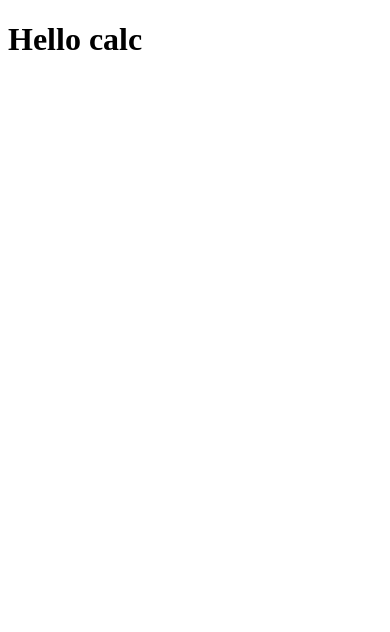
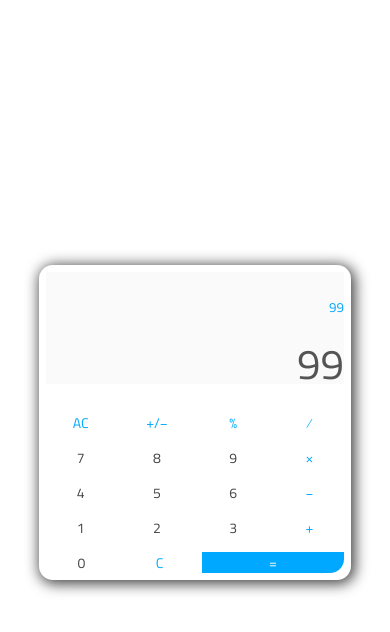
Before and after one commit to ladeirakelwin/criptodev-calc, a React (Create React App) app: page / in a window 390 px wide. Shown: the top 632 px of the page. Built offline with nearby package versions, Linux system fonts and the light colour scheme.

Commit message:
base visual pronta e responsiva

```diff
--- a/package.json
+++ b/package.json
@@ -13,6 +13,7 @@
     "react": "^18.0.0",
     "react-dom": "^18.0.0",
     "react-scripts": "5.0.1",
+    "styled-components": "^5.3.5",
     "typescript": "^4.4.2",
     "web-vitals": "^2.1.0"
   },
@@ -39,5 +40,8 @@
       "last 1 firefox version",
       "last 1 safari version"
     ]
+  },
+  "devDependencies": {
+    "@types/styled-components": "^5.1.25"
   }
 }
--- a/public/index.html
+++ b/public/index.html
@@ -1,43 +1,20 @@
 <!DOCTYPE html>
 <html lang="en">
-  <head>
-    <meta charset="utf-8" />
-    <link rel="icon" href="%PUBLIC_URL%/favicon.ico" />
-    <meta name="viewport" content="width=device-width, initial-scale=1" />
-    <meta name="theme-color" content="#000000" />
-    <meta
-      name="description"
-      content="Web site created using create-react-app"
-    />
-    <link rel="apple-touch-icon" href="%PUBLIC_URL%/logo192.png" />
-    <!--
-      manifest.json provides metadata used when your web app is installed on a
-      user's mobile device or desktop. See https://developers.google.com/web/fundamentals/web-app-manifest/
-    -->
-    <link rel="manifest" href="%PUBLIC_URL%/manifest.json" />
-    <!--
-      Notice the use of %PUBLIC_URL% in the tags above.
-      It will be replaced with the URL of the `public` folder during the build.
-      Only files inside the `public` folder can be referenced from the HTML.
 
-      Unlike "/favicon.ico" or "favicon.ico", "%PUBLIC_URL%/favicon.ico" will
-      work correctly both with client-side routing and a non-root public URL.
-      Learn how to configure a non-root public URL by running `npm run build`.
-    -->
-    <title>React App</title>
-  </head>
-  <body>
-    <noscript>You need to enable JavaScript to run this app.</noscript>
-    <div id="root"></div>
-    <!--
-      This HTML file is a template.
-      If you open it directly in the browser, you will see an empty page.
+<head>
+  <link rel="preconnect" href="https://fonts.googleapis.com">
+  <link rel="preconnect" href="https://fonts.gstatic.com" crossorigin>
+  <meta charset="utf-8" />
+  <meta name="viewport" content="width=device-width, initial-scale=1" />
+  <meta name="description" content="Web site created using create-react-app" />
+  <link href="https://fonts.googleapis.com/css2?family=Titillium+Web:wght@200;300;400;600;700;900&display=swap"
+    rel="stylesheet">
+  <title>Calc</title>
+</head>
 
-      You can add webfonts, meta tags, or analytics to this file.
-      The build step will place the bundled scripts into the <body> tag.
+<body>
 
-      To begin the development, run `npm start` or `yarn start`.
-      To create a production bundle, use `npm run build` or `yarn build`.
-    -->
-  </body>
+  <div id="root"></div>
+</body>
+
 </html>
--- a/src/App.tsx
+++ b/src/App.tsx
@@ -1,10 +1,13 @@
+import Calculadora from './components/Calculadora';
+import { GlobalStyle } from './styles/global';
 
 function App() {
-  return (
-    <div className="App">
-      <h1>Hello calc</h1>
-    </div>
-  );
+	return (
+		<>
+			<Calculadora />
+			<GlobalStyle />
+		</>
+	);
 }
 
 export default App;
--- /dev/null
+++ b/src/components/Calculadora/index.tsx
@@ -0,0 +1,57 @@
+import React, { useState } from 'react';
+import { Background, Container, Content } from './style';
+
+
+const Calculadora: React.FC = () => {
+	const [subtotal, setSubtotal] = useState([]);
+	const [total, setTotal] = useState([])
+
+	return (
+		<Background>
+			<Container>
+				<Content >
+					<div id="display">
+						<input type="text" id="subtotal" disabled value="99"/>
+						<input type="text" id="total" disabled value="99"/>
+					</div>
+
+					<div id="keypad">
+						<div className="line">
+							<button className="operator">AC</button>
+							<button className="operator">&#43;/&minus;</button>
+							<button className="operator">%</button>
+							<button className="operator">&frasl;</button>
+						</div>
+						<div className="line">
+							<button>7</button>
+							<button>8</button>
+							<button>9</button>
+							<button className="operator">&times;</button>
+						</div>
+						<div className="line">
+							<button>4</button>
+							<button>5</button>
+							<button>6</button>
+							<button className="operator">&minus;</button>
+						</div>
+						<div className="line">
+							<button>1</button>
+							<button>2</button>
+							<button>3</button>
+							<button className="operator">&#43;</button>
+						</div>
+						<div className="line">
+							<button>0</button>
+							<button className="operator">C</button>
+							<button className="operator" id="equals">
+								&#61;
+							</button>
+						</div>
+					</div>
+				</Content>
+			</Container>
+		</Background>
+	);
+};
+
+export default Calculadora;
--- /dev/null
+++ b/src/components/Calculadora/style.ts
@@ -0,0 +1,175 @@
+import styled from 'styled-components';
+
+export const Background = styled.div`
+	width: 100%;
+	height: 100vh;
+`;
+
+export const Container = styled.div`
+	width: 100%;
+	max-width: 1440px;
+	height: 100vh;
+	margin: 0 auto;
+	display: flex;
+	justify-content: center;
+	align-items: center;
+`;
+
+export const Content = styled.form`
+	display: flex;
+	flex-direction: column;
+	background: #fff;
+  box-shadow: 2px 2px 14px 2px #444;
+	max-width: 280px;
+	border-radius: 1rem;
+	padding: 0.5rem;
+
+	#display {
+		margin: 0 auto;
+		margin-bottom: 2rem;
+
+		input {
+			width: 100%;
+			height: 3rem;
+			border: none;
+			text-align: right;
+
+			&#subtotal {
+				height: 5rem;
+				border-bottom: none;
+				color: #00a8ff;
+			}
+			&#total {
+				border-top: none;
+				font-size: 3rem;
+			}
+		}
+	}
+
+	#keypad {
+		display: flex;
+		flex-direction: column;
+		gap: 1rem;
+
+		.line {
+			display: grid;
+			gap: 0.5rem;
+			grid-template-columns: repeat(4, 1fr);
+
+			button {
+				height: 1.5rem;
+				background: none;
+				border: none;
+				font-size: 1rem;
+				color: #444;
+
+				&.operator {
+					color: #00a8ff;
+				}
+
+				&#equals {
+					background: #00a8ff;
+					color: #fff;
+					border-bottom-right-radius: 1rem;
+				}
+			}
+
+			&:last-child {
+				grid-template-columns: 1fr 1fr 2fr;
+			}
+		}
+	}
+
+	@media (min-width: 375px) {
+		max-width: 80%;
+	}
+
+	@media (min-width: 425px) {
+		#keypad {
+			gap: 1rem;
+
+			.line {
+				gap: 1rem;
+
+				button {
+					height: 2.5rem;
+					font-size: 1.25rem;
+				}
+			}
+		}
+	}
+
+	@media (min-width: 768px) {
+		max-width: 60%;
+
+		#display {
+			input {
+				&#subtotal {
+					font-size: 1.5rem;
+				}
+				&#total {
+					font-size: 4rem;
+				}
+			}
+		}
+
+		#keypad {
+			.line {
+				button {
+					height: 3rem;
+					font-size: 1.5rem;
+				}
+			}
+		}
+	}
+
+	@media (min-width: 1024px) {
+		max-width: 55%;
+
+		#display {
+			input {
+				&#subtotal {
+					font-size: 2rem;
+				}
+				&#total {
+					font-size: 5.5rem;
+					height: 6rem;
+				}
+			}
+		}
+
+		#keypad {
+			.line {
+				button {
+					height: 2.75rem;
+					font-size: 1.35rem;
+				}
+			}
+		}
+	}
+
+	@media (min-width: 1440px) {
+		max-width: 50%;
+
+    #keypad {
+			.line {
+				button {
+					height: 3.5rem;
+					font-size: 1.75rem;
+				}
+			}
+		}
+	}
+
+  @media (min-width: 1800px) {
+
+		#keypad {
+			.line {
+				button {
+					height: 6rem;
+					font-size: 3rem;
+				}
+			}
+		}
+	}
+`;
--- /dev/null
+++ b/src/styles/global.ts
@@ -0,0 +1,40 @@
+import { createGlobalStyle } from 'styled-components';
+
+export const GlobalStyle = createGlobalStyle`
+
+  @import url('https://fonts.googleapis.com/css2?family=Titillium+Web:wght@200;300;400;600;700;900&display=swap');
+
+  * {
+    margin: 0;
+    padding: 0;
+    box-sizing: border-box;
+    font-family: 'Titillium Web', sans-serif;
+  }
+
+  html {
+    @media (max-width: 1080px){
+      font-size: 93.75%
+    }
+
+    @media (max-width: 720px){
+      font-size: 87.5%
+    }
+  }
+
+  body {
+    -webkit-font-smoothing: antialiased;
+  }
+
+  body, input, text-area, button {
+    font-family: 'Titillium Web', sans-serif;
+    font-weight: 400;
+  }
+
+  h1, h2, h3, h4, h5, h6, strong {
+    font-weight: 600;
+  }
+
+  button {
+    cursor: pointer;
+  }
+`;
```
Also changed, not shown: 1 other file (tests, documents, lock files or other folders).
